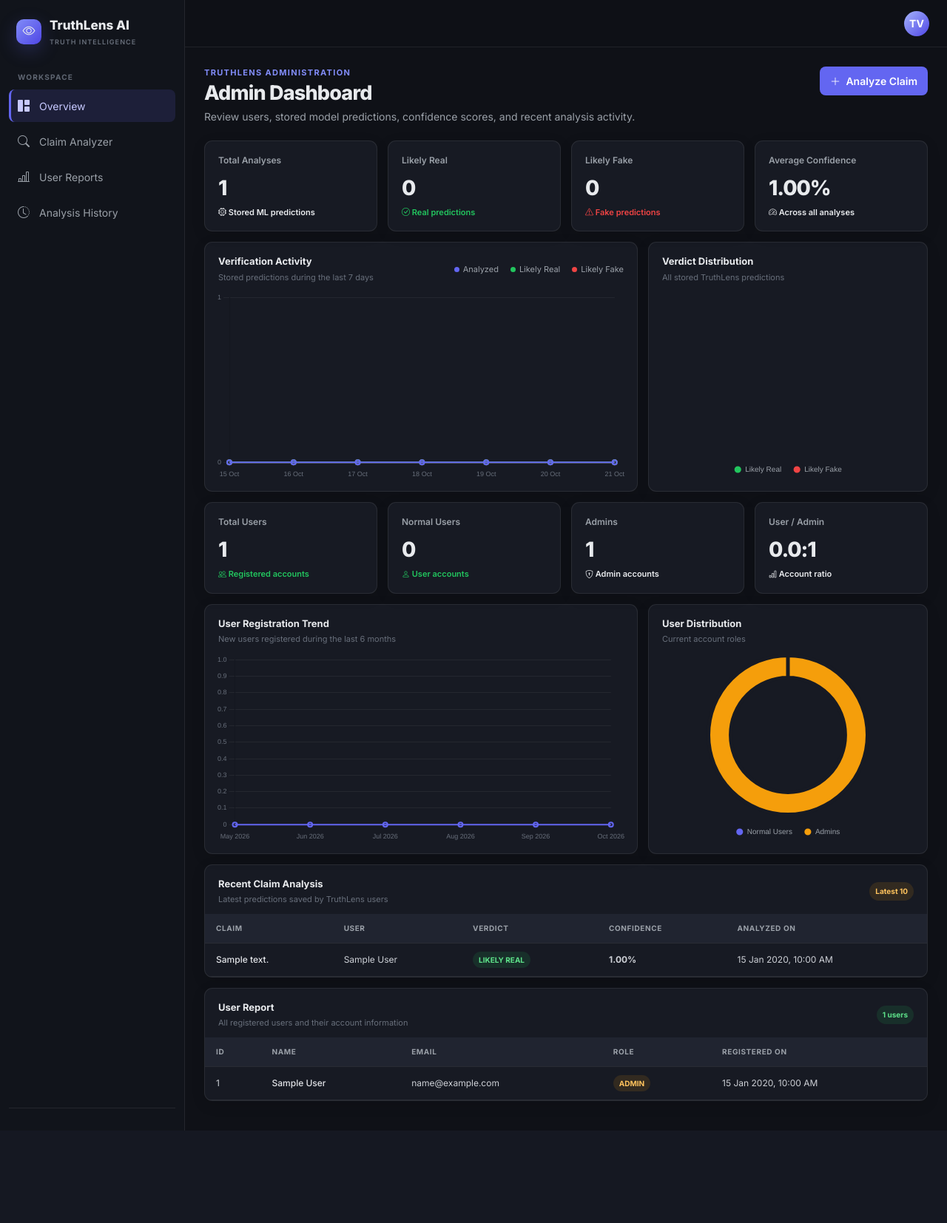
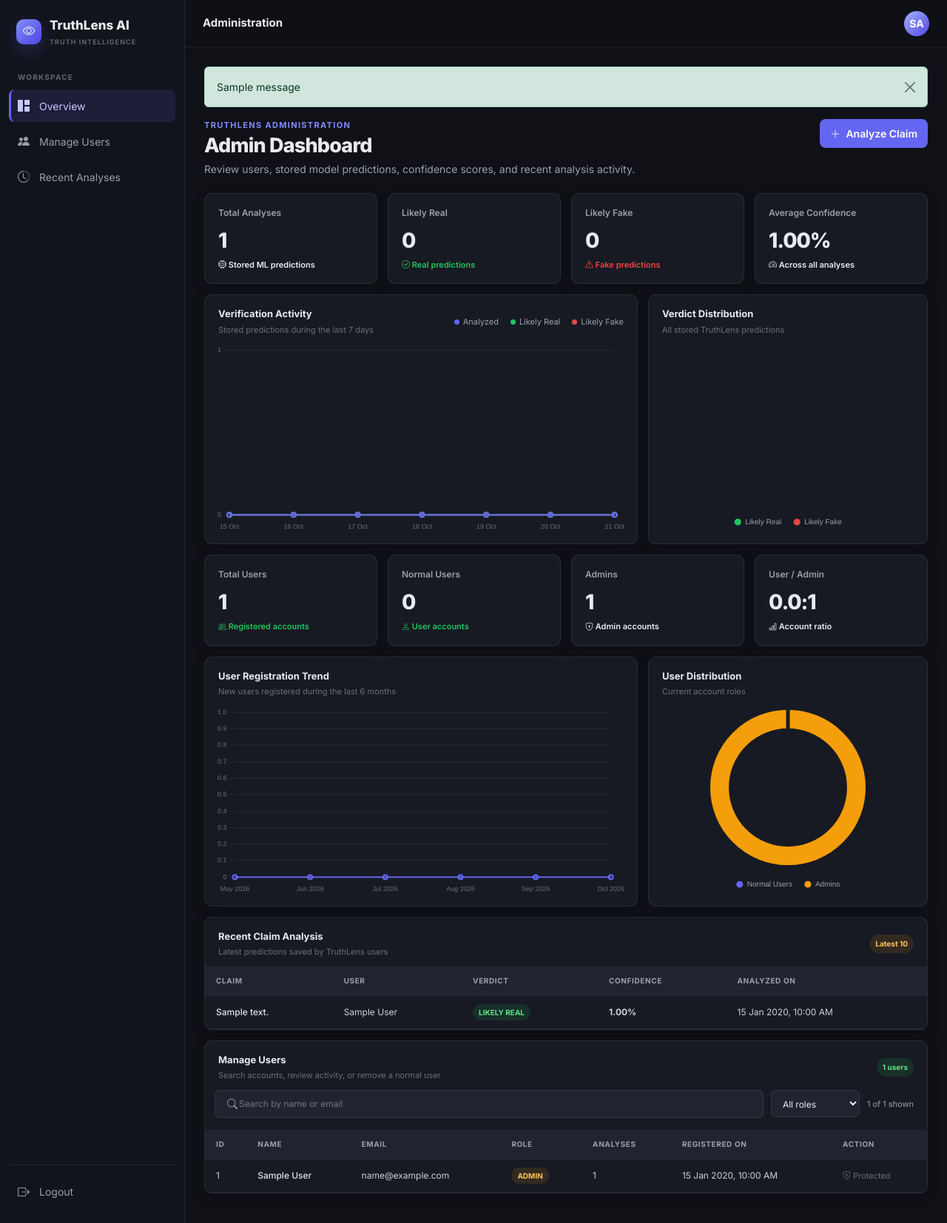
Before and after one commit to tirthvisani/truthlens, a Flask app: page /admin/dashboard in a window 1280 px wide. Shown: the whole page at 74% size. Before the commit the page ends 1529 px from the top, so only its background shows below. Run offline with Flask 3, Linux system fonts and the light colour scheme; the visitor is signed in with stand-in values (Sample User, id 1); tables that the repository leaves empty hold one stand-in row (values such as "Sample post"); one stand-in notice (Sample message) is shown; a map, chart or similar area stays blank.

Commit message:
Simplify admin navigation and add user management controls

```diff
--- a/templates/admin.html
+++ b/templates/admin.html
@@ -68,6 +68,16 @@
     .mini-main{min-width:0;flex:1}.mini-main strong{display:block;font-size:11px;white-space:nowrap;overflow:hidden;text-overflow:ellipsis}.mini-main span{display:block;color:var(--faint);font-size:10px;margin-top:3px}
     .progress{height:5px;background:#303440}.progress-bar{background:var(--accent)}
     .toast-box{position:fixed;right:20px;bottom:20px;background:var(--bg-elevated);border:1px solid var(--border);border-radius:9px;padding:12px 15px;box-shadow:0 12px 30px rgba(0,0,0,.35);display:none;z-index:50;min-width:260px}
+    .user-tools{display:flex;gap:10px;align-items:center;flex-wrap:wrap;padding:0 18px 16px}
+    .user-tools input,.user-tools select{background:var(--bg-tertiary);border:1px solid var(--border);border-radius:7px;padding:9px 11px;color:var(--text);font-size:12px;outline:0}
+    .user-tools input{flex:1;min-width:190px;padding-left:32px}.user-tools input:focus,.user-tools select:focus{border-color:var(--accent)}
+    .user-search-label{position:relative;margin-right:-41px;z-index:1;color:var(--muted);padding-left:12px}
+    .user-tools select{min-width:120px}.user-tools option{background:var(--bg-secondary)}
+    #visibleUserCount{font-size:11px;color:var(--muted)}
+    .delete-user-form{margin:0}.delete-user-btn{border:1px solid rgba(239,68,68,.35);background:rgba(239,68,68,.08);color:#ff9393;border-radius:7px;padding:6px 10px;font-size:11px;font-weight:600;white-space:nowrap}
+    .delete-user-btn:hover,.delete-user-btn:focus-visible{border-color:var(--danger);background:rgba(239,68,68,.18)}
+    .protected-label{font-size:11px;color:var(--faint);white-space:nowrap}
+    #overview,#userManagement,#analysisHistory{scroll-margin-top:86px}
     .mobile-menu{display:none}
     @media(max-width:1100px){.app{grid-template-columns:70px 1fr}.sidebar{padding:18px 9px}.brand span,.brand small,.nav-link span,.nav-title{display:none}.brand{justify-content:center;padding:4px 0 22px}.nav-link{justify-content:center}.nav-link.active{padding-left:12px}.kpi-grid{grid-template-columns:repeat(2,1fr)}}
     @media(max-width:800px){.app{display:block}.sidebar{position:fixed;left:-260px;top:0;bottom:0;width:250px;z-index:100}.sidebar.open{left:0}.header{height:60px;padding:0 14px}.mobile-menu{display:grid}.header-title{display:none}main{padding:18px 14px}.grid-2{grid-template-columns:1fr}.kpi-grid{grid-template-columns:repeat(2,1fr)}.search{max-width:none}.header-actions .icon-btn:nth-child(2){display:none}.page-head{align-items:flex-end}.page-head .actions{display:flex}.page-head .actions .btn-dark-custom{display:none}}
@@ -82,24 +92,31 @@
       <div><span>TruthLens AI</span><small>TRUTH INTELLIGENCE</small></div>
     </div>
     <div class="nav-title">Workspace</div>
-    <a class="nav-link active" href="#"><i class="bi bi-grid-1x2-fill"></i><span>Overview</span></a>
-    <a class="nav-link" href="{{ url_for('home') }}#analyze"><i class="bi bi-search"></i><span>Claim Analyzer</span></a>
-    <a class="nav-link" href="#userReport"><i class="bi bi-bar-chart-line"></i><span>User Reports</span></a>
-    <a class="nav-link" href="#analysisHistory"><i class="bi bi-clock-history"></i><span>Analysis History</span></a>
+    <a class="nav-link active" href="#overview"><i class="bi bi-grid-1x2-fill"></i><span>Overview</span></a>
+    <a class="nav-link" href="#userManagement"><i class="bi bi-people-fill"></i><span>Manage Users</span></a>
+    <a class="nav-link" href="#analysisHistory"><i class="bi bi-clock-history"></i><span>Recent Analyses</span></a>
     <div class="sidebar-bottom">
+      <a class="nav-link" href="{{ url_for('logout') }}"><i class="bi bi-box-arrow-right"></i><span>Logout</span></a>
     </div>
   </aside>
 
   <header class="header">
     <button class="icon-btn mobile-menu" onclick="toggleSidebar()"><i class="bi bi-list"></i></button>
-    <!-- <div class="header-title">Overview</div>
-    <div class="search"><i class="bi bi-search"></i><input id="globalSearch" placeholder="Search claims, sources, analyses..."></div> -->
+    <div class="header-title">Administration</div>
     <div class="header-actions">
-      <div class="avatar">TV</div>
+      <div class="avatar">{{ (session.get('user_name') or 'Admin')[:2]|upper }}</div>
     </div>
   </header>
 
-  <main>
+  <main id="overview">
+    {% with messages = get_flashed_messages(with_categories=true) %}
+      {% for category, message in messages %}
+        <div class="alert alert-{{ category if category in ['success','danger','warning','info'] else 'info' }} alert-dismissible fade show mb-3" role="alert">
+          {{ message }}
+          <button type="button" class="btn-close" data-bs-dismiss="alert" aria-label="Close"></button>
+        </div>
+      {% endfor %}
+    {% endwith %}
     <div class="page-head">
       <div><div class="eyebrow">TruthLens Administration</div><h1>Admin Dashboard</h1><p class="subtitle">Review users, stored model predictions, confidence scores, and recent analysis activity.</p></div>
       <div class="actions d-flex gap-2">
@@ -250,13 +267,23 @@
       </div>
     </section>
 
-    <section class="card-dark table-card" style="margin-bottom:14px;">
-      <div class="card-head">
+    <section class="card-dark table-card" id="userManagement" style="margin-bottom:14px;">
+      <div class="card-head users-head">
         <div>
-          <div class="card-title">User Report</div>
-          <div class="card-sub">All registered users and their account information</div>
+          <div class="card-title">Manage Users</div>
+          <div class="card-sub">Search accounts, review activity, or remove a normal user</div>
         </div>
         <span class="badge-status verified">{{ total_users }} users</span>
+      </div>
+      <div class="user-tools">
+        <label class="user-search-label" for="userSearch"><i class="bi bi-search"></i><span class="visually-hidden">Search users</span></label>
+        <input id="userSearch" type="search" placeholder="Search by name or email" aria-label="Search users by name or email">
+        <select id="userRoleFilter" aria-label="Filter users by role">
+          <option value="all">All roles</option>
+          <option value="user">Users</option>
+          <option value="admin">Admins</option>
+        </select>
+        <span id="visibleUserCount" aria-live="polite">{{ total_users }} of {{ total_users }} shown</span>
       </div>
       <div class="table-responsive">
         <table class="table" id="usersReportTable">
@@ -266,13 +293,15 @@
               <th>Name</th>
               <th>Email</th>
               <th>Role</th>
+              <th>Analyses</th>
               <th>Registered On</th>
+              <th>Action</th>
             </tr>
           </thead>
           <tbody>
             {% for user in users %}
-            <tr>
-              <td>{{ loop.index }}</td>
+            <tr data-role="{{ user.role }}" data-search="{{ (user.name ~ ' ' ~ user.email)|lower }}">
+              <td>{{ user.id }}</td>
               <td class="claim">{{ user.name }}</td>
               <td class="source">{{ user.email }}</td>
               <td>
@@ -282,61 +311,34 @@
                   <span class="badge-status verified">USER</span>
                 {% endif %}
               </td>
+              <td>{{ analysis_counts.get(user.id, 0) }}</td>
               <td>{{ user.date_created.strftime('%d %b %Y, %I:%M %p') if user.date_created else '—' }}</td>
+              <td>
+                {% if user.role == 'user' %}
+                  <form method="POST" action="{{ url_for('delete_user', user_id=user.id) }}"
+                        class="delete-user-form" data-user-name="{{ user.name }}" onsubmit="return confirmDeleteUser(this)">
+                    <input type="hidden" name="csrf_token" value="{{ csrf_token }}">
+                    <button class="delete-user-btn" type="submit" aria-label="Delete {{ user.name }}"><i class="bi bi-trash3"></i> Delete</button>
+                  </form>
+                {% else %}
+                  <span class="protected-label" title="Admin accounts cannot be deleted here"><i class="bi bi-shield-lock"></i> Protected</span>
+                {% endif %}
+              </td>
             </tr>
             {% else %}
             <tr>
-              <td colspan="5" class="text-center">No users found.</td>
+              <td colspan="7" class="text-center">No users found.</td>
             </tr>
             {% endfor %}
+            <tr id="noMatchingUsers" hidden><td colspan="7" class="text-center">No users match your search or filter.</td></tr>
           </tbody>
         </table>
       </div>
     </section>
 
-    <!-- <section class="grid-2">
-      <div class="card-dark">
-        <div class="card-head"><div><div class="card-title">Verification Activity</div><div class="card-sub">Claims processed over the last 30 days</div></div><div class="legend"><span><i class="dot" style="background:#6366f1"></i>Analyzed</span><span><i class="dot" style="background:#22c55e"></i>Verified</span><span><i class="dot" style="background:#ef4444"></i>False</span></div></div>
-        <div class="chart-wrap"><canvas id="activityChart"></canvas></div>
-      </div>
-      <div class="card-dark">
-        <div class="card-head"><div><div class="card-title">Verdict Distribution</div><div class="card-sub">Current analysis breakdown</div></div><button class="icon-btn" onclick="showToast('Verdict details opened')"><i class="bi bi-three-dots"></i></button></div>
-        <div class="chart-wrap"><canvas id="verdictChart"></canvas></div>
-      </div>
-    </section>
 
-    <section class="grid-2">
-      <div class="card-dark table-card">
-        <div class="card-head"><div><div class="card-title">Recent Claim Analysis</div><div class="card-sub">Latest verification activity</div></div><button class="btn-dark-custom" onclick="showToast('Opening full analysis history')">View all <i class="bi bi-arrow-right ms-1"></i></button></div>
-        <div class="table-responsive">
-          <table class="table" id="claimsTable">
-            <thead><tr><th>Claim</th><th>Source</th><th>Verdict</th><th>Confidence</th><th>Time</th></tr></thead>
-            <tbody>
-              <tr><td class="claim">"The new policy will eliminate income tax for everyone."</td><td class="source">Social Media</td><td><span class="badge-status false">FALSE</span></td><td class="confidence high">98.2%</td><td>2m ago</td></tr>
-              <tr><td class="claim">"Researchers announce breakthrough in battery efficiency."</td><td class="source">News Article</td><td><span class="badge-status verified">VERIFIED</span></td><td class="confidence high">96.7%</td><td>8m ago</td></tr>
-              <tr><td class="claim">"Major storm expected to hit western India this weekend."</td><td class="source">News Article</td><td><span class="badge-status review">REVIEW</span></td><td class="confidence medium">71.4%</td><td>14m ago</td></tr>
-              <tr><td class="claim">"This viral image was taken during yesterday's event."</td><td class="source">Social Media</td><td><span class="badge-status false">FALSE</span></td><td class="confidence high">99.1%</td><td>21m ago</td></tr>
-              <tr><td class="claim">"Central bank announces unchanged interest rates."</td><td class="source">Official Source</td><td><span class="badge-status verified">VERIFIED</span></td><td class="confidence high">99.6%</td><td>29m ago</td></tr>
-            </tbody>
-          </table>
-        </div>
-      </div>
-
-      <div class="card-dark">
-        <div class="card-head"><div><div class="card-title">Top Misinformation Topics</div><div class="card-sub">Most flagged categories today</div></div></div>
-        <div class="mini-list">
-          <div class="mini-row"><div class="rank">01</div><div class="mini-main"><strong>Politics & Government</strong><span>842 flagged claims</span><div class="progress mt-2"><div class="progress-bar" style="width:88%"></div></div></div><b class="small">88%</b></div>
-          <div class="mini-row"><div class="rank">02</div><div class="mini-main"><strong>Health & Medicine</strong><span>617 flagged claims</span><div class="progress mt-2"><div class="progress-bar" style="width:72%"></div></div></div><b class="small">72%</b></div>
-          <div class="mini-row"><div class="rank">03</div><div class="mini-main"><strong>Technology</strong><span>491 flagged claims</span><div class="progress mt-2"><div class="progress-bar" style="width:59%"></div></div></div><b class="small">59%</b></div>
-          <div class="mini-row"><div class="rank">04</div><div class="mini-main"><strong>Climate & Environment</strong><span>328 flagged claims</span><div class="progress mt-2"><div class="progress-bar" style="width:42%"></div></div></div><b class="small">42%</b></div>
-          <div class="mini-row"><div class="rank">05</div><div class="mini-main"><strong>Finance</strong><span>246 flagged claims</span><div class="progress mt-2"><div class="progress-bar" style="width:31%"></div></div></div><b class="small">31%</b></div>
-        </div>
-      </div>
-    </section> -->
   </main>
 </div>
-<div class="toast-box" id="toastBox"><i class="bi bi-check-circle text-success me-2"></i><span id="toastText">Done</span></div>
-
 <script src="https://cdn.jsdelivr.net/npm/bootstrap@5.3.3/dist/js/bootstrap.bundle.min.js"></script>
 <script src="https://cdn.jsdelivr.net/npm/chart.js@4.4.4/dist/chart.umd.min.js"></script>
 <script>
@@ -437,7 +439,6 @@ new Chart(document.getElementById('verdictChart'),{
   }
  }
 });
-function showToast(text){const b=document.getElementById('toastBox');document.getElementById('toastText').textContent=text;b.style.display='block';clearTimeout(window.toastTimer);window.toastTimer=setTimeout(()=>b.style.display='none',3500)}
 function toggleSidebar(){
     document.getElementById('sidebar').classList.toggle('open');
 }
@@ -459,15 +460,44 @@ document.addEventListener('click', function(event) {
         }
     }
 });
-const globalSearch=document.getElementById('globalSearch');
-if(globalSearch){
- globalSearch.addEventListener('input',e=>{
-  const q=e.target.value.toLowerCase();
-  document.querySelectorAll('#claimsTable tbody tr').forEach(r=>r.style.display=r.innerText.toLowerCase().includes(q)?'':'none');
- });
+// Lightweight client-side filtering; no additional Flask routes are needed.
+const userSearch = document.getElementById('userSearch');
+const roleFilter = document.getElementById('userRoleFilter');
+const userRows = [...document.querySelectorAll('#usersReportTable tbody tr[data-role]')];
+function filterUsers() {
+  const query = userSearch.value.trim().toLowerCase();
+  const role = roleFilter.value;
+  let shown = 0;
+  userRows.forEach(row => {
+    const matches = row.dataset.search.includes(query) &&
+      (role === 'all' || row.dataset.role === role);
+    row.hidden = !matches;
+    if (matches) shown++;
+  });
+  document.getElementById('visibleUserCount').textContent =
+    shown + ' of ' + userRows.length + ' shown';
+  document.getElementById('noMatchingUsers').hidden = shown !== 0 || userRows.length === 0;
 }
-document.querySelectorAll('.filter').forEach(b=>b.addEventListener('click',()=>{if(!b.innerText.includes('Clear')){document.querySelectorAll('.filter').forEach(x=>x.classList.remove('active'));b.classList.add('active')}}));
-document.addEventListener('keydown',e=>{if(e.key==='/' && document.activeElement.tagName!=='INPUT' && globalSearch){e.preventDefault();globalSearch.focus()}});
+userSearch.addEventListener('input', filterUsers);
+roleFilter.addEventListener('change', filterUsers);
+
+function confirmDeleteUser(form) {
+  return window.confirm(
+    'Permanently delete ' + form.dataset.userName +
+    '?\\n\\nThis will also delete their saved analysis history. This cannot be undone.'
+  );
+}
+
+// Highlight the current dashboard section in the simplified menu.
+function updateActiveMenu() {
+  const section = ['#overview','#userManagement','#analysisHistory']
+    .includes(window.location.hash) ? window.location.hash : '#overview';
+  document.querySelectorAll('.sidebar .nav-link').forEach(link => {
+    link.classList.toggle('active', link.getAttribute('href') === section);
+  });
+}
+window.addEventListener('hashchange', updateActiveMenu);
+updateActiveMenu();
 </script>
 </body>
 </html>
```
